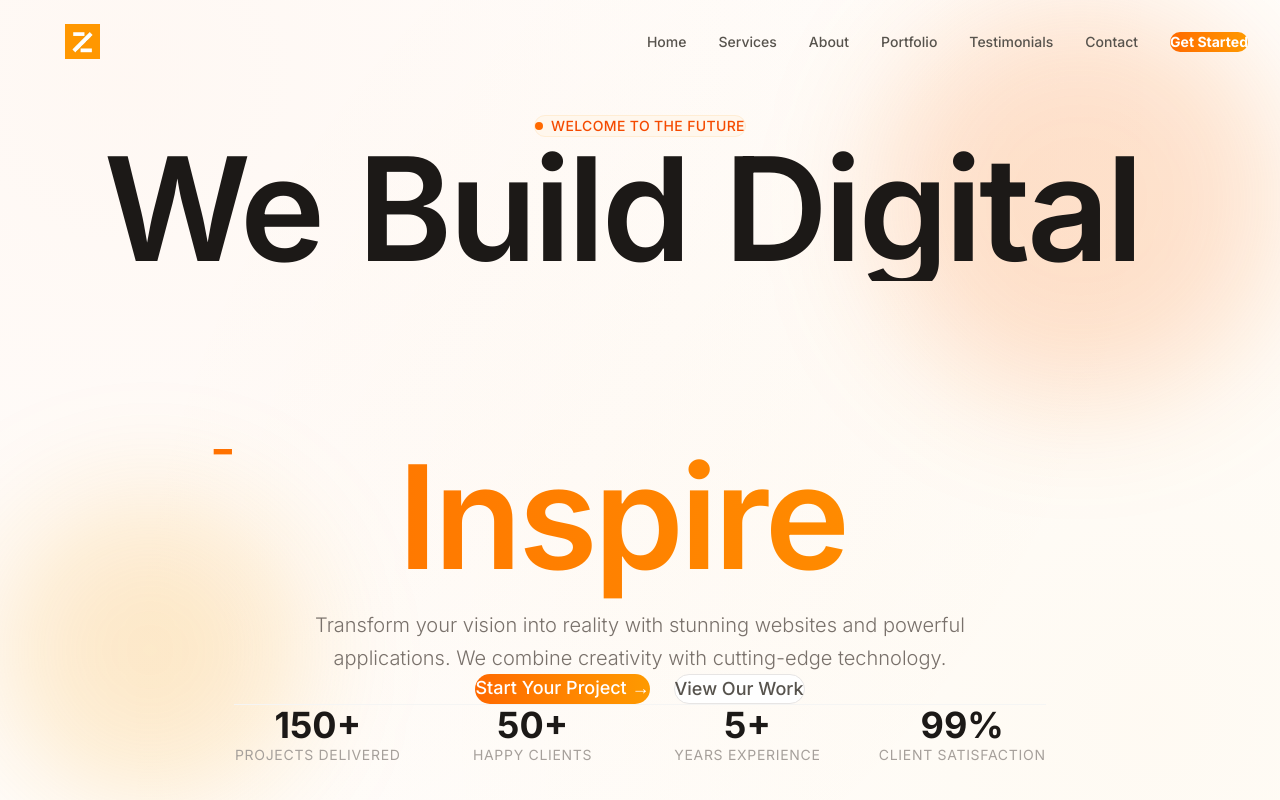
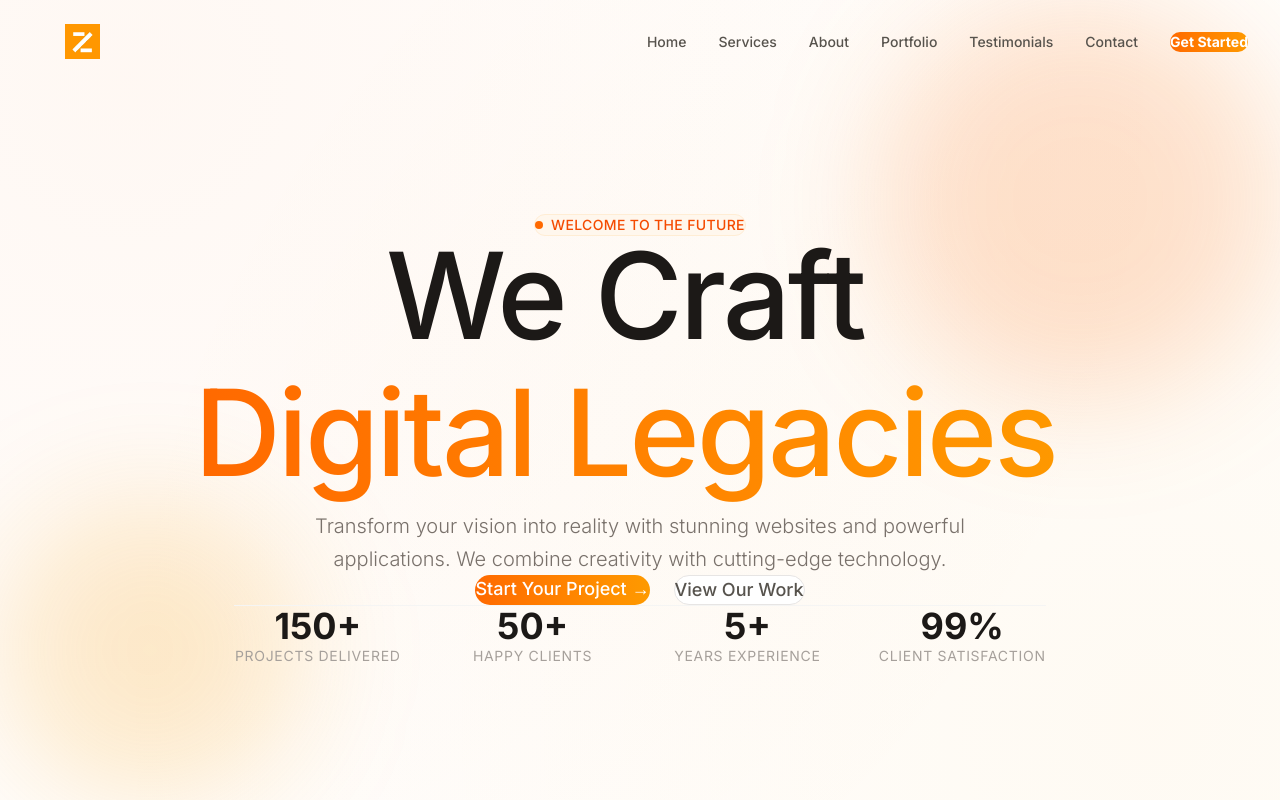
Before and after one commit to Zlaark/zl-new, a Next.js app: page / in a window 1280 px wide. Shown: the top 800 px of the page. Built offline with nearby package versions, Linux system fonts and the light colour scheme.

Commit message:
feat: Add initial Hero and Header components along with a centralized content data structure.

```diff
--- a/src/components/Header.jsx
+++ b/src/components/Header.jsx
@@ -67,7 +67,7 @@ export default function Header() {
                     ))}
                     <motion.a
                         href="#contact"
-                        className="px-10 py-2.5 text-sm font-bold text-white bg-gradient-to-r from-orange-500 to-amber-500 rounded-full hover:shadow-[0_4px_15px_rgba(249,115,22,0.4)] transition-all"
+                        className="px-14 py-2.5 text-sm font-bold text-white bg-gradient-to-r from-orange-500 to-amber-500 rounded-full hover:shadow-[0_4px_15px_rgba(249,115,22,0.4)] transition-all"
                         whileHover={{ scale: 1.05, y: -2 }}
                         whileTap={{ scale: 0.95 }}
                         initial={{ opacity: 0, x: 20 }}
--- a/src/components/Hero.jsx
+++ b/src/components/Hero.jsx
@@ -2,6 +2,7 @@
 import '@/styles/components.css';
 import { motion } from 'framer-motion';
 import TextReveal from './ui/TextReveal';
+import { hero } from '@/data/content';
 
 export default function Hero() {
     return (
@@ -27,19 +28,24 @@ export default function Hero() {
                         <span className="text-sm font-medium text-orange-600 tracking-wide uppercase">Welcome to the Future</span>
                     </motion.div>
 
-                    {/* Headline - Agnos Style Refined (Less Bold) */}
-                    <div className="flex flex-col items-center leading-[0.9]">
+                    {/* Headline - Refined V3 (Medium Weight - "Thinner") */}
+                    <div className="flex flex-col items-center leading-[0.95]">
                         {/* Line 1 */}
-                        <h1 className="text-6xl md:text-8xl lg:text-[7.5rem] xl:text-[9rem] font-semibold text-stone-900 tracking-tight -mb-2 md:-mb-4 lg:-mb-6">
-                            <TextReveal>We Build Digital</TextReveal>
+                        <h1 className="text-5xl md:text-7xl lg:text-[6.5rem] xl:text-[7.5rem] font-medium text-stone-900 tracking-tight -mb-2 md:-mb-3 lg:-mb-4">
+                            <TextReveal>{hero.headline}</TextReveal>
                         </h1>
 
                         {/* Line 2 */}
-                        <h1 className="text-6xl md:text-8xl lg:text-[7.5rem] xl:text-[9rem] font-semibold tracking-tight pb-2">
+                        <h1 className="text-5xl md:text-7xl lg:text-[6.5rem] xl:text-[7.5rem] font-medium tracking-tight pb-4">
                             <span className="bg-gradient-to-r from-orange-500 to-amber-500 bg-clip-text text-transparent">
-                                <TextReveal delay={0.4}>Experiences That Inspire</TextReveal>
+                                <TextReveal delay={0.4}>{hero.headlineAccent}</TextReveal>
                             </span>
                         </h1>
+
+                        {/* Subheadline */}
+                        {hero.subheadline && (
+                            <TextReveal delay={0.8} className="text-xl mt-4 font-light text-stone-400">{hero.subheadline}</TextReveal>
+                        )}
                     </div>
 
                     {/* Description */}
@@ -47,9 +53,9 @@ export default function Hero() {
                         initial={{ opacity: 0, y: 20 }}
                         animate={{ opacity: 1, y: 0 }}
                         transition={{ duration: 0.8, delay: 0.6, ease: [0.22, 1, 0.36, 1] }}
-                        className="mt-12 text-lg md:text-xl text-stone-500 max-w-2xl font-light leading-relaxed"
+                        className="mt-10 text-lg md:text-xl text-stone-500 max-w-2xl font-light leading-relaxed"
                     >
-                        Transform your vision into reality with stunning websites and powerful applications. We combine creativity with cutting-edge technology.
+                        {hero.description}
                     </motion.p>
 
                     {/* CTAs */}
@@ -57,13 +63,13 @@ export default function Hero() {
                         initial={{ opacity: 0, y: 20 }}
                         animate={{ opacity: 1, y: 0 }}
                         transition={{ duration: 0.8, delay: 0.8, ease: [0.22, 1, 0.36, 1] }}
-                        className="mt-12 flex flex-wrap justify-center gap-6"
+                        className="mt-10 flex flex-wrap justify-center gap-6"
                     >
-                        <a href="#contact" className="px-10 py-4 bg-gradient-to-r from-orange-500 to-amber-500 text-white rounded-full font-medium text-lg hover:shadow-lg hover:shadow-orange-500/30 transition-all transform hover:-translate-y-1">
-                            Start Your Project &rarr;
+                        <a href={hero.primaryCTA.href} className="px-10 py-4 bg-gradient-to-r from-orange-500 to-amber-500 text-white rounded-full font-medium text-lg hover:shadow-lg hover:shadow-orange-500/30 transition-all transform hover:-translate-y-1">
+                            {hero.primaryCTA.text} &rarr;
                         </a>
-                        <a href="#portfolio" className="px-10 py-4 bg-white border border-stone-200 text-stone-600 rounded-full font-medium text-lg hover:bg-stone-50 hover:border-stone-300 transition-all transform hover:-translate-y-1">
-                            View Our Work
+                        <a href={hero.secondaryCTA.href} className="px-10 py-4 bg-white border border-stone-200 text-stone-600 rounded-full font-medium text-lg hover:bg-stone-50 hover:border-stone-300 transition-all transform hover:-translate-y-1">
+                            {hero.secondaryCTA.text}
                         </a>
                     </motion.div>
 
@@ -74,12 +80,7 @@ export default function Hero() {
                         transition={{ duration: 1, delay: 1 }}
                         className="mt-20 pt-10 border-t border-stone-100 grid grid-cols-2 md:grid-cols-4 gap-12"
                     >
-                        {[
-                            { value: "150+", label: "Projects Delivered" },
-                            { value: "50+", label: "Happy Clients" },
-                            { value: "5+", label: "Years Experience" },
-                            { value: "99%", label: "Client Satisfaction" }
-                        ].map((stat, index) => (
+                        {hero.stats.map((stat, index) => (
                             <div key={index} className="text-center">
                                 <div className="text-3xl md:text-4xl font-bold text-stone-900 mb-1">{stat.value}</div>
                                 <div className="text-xs md:text-sm text-stone-400 uppercase tracking-wider">{stat.label}</div>
--- a/src/data/content.js
+++ b/src/data/content.js
@@ -19,9 +19,9 @@ export const navigation = [
 ];
 
 export const hero = {
-  headline: 'We Build Digital',
-  headlineAccent: 'Experiences',
-  subheadline: 'That Inspire',
+    headline: 'We Craft',
+    headlineAccent: 'Digital Legacies',
+    subheadline: '',
     description: 'Transform your vision into reality with stunning websites and powerful applications. We combine creativity with cutting-edge technology.',
     primaryCTA: { text: 'Start Your Project', href: '#contact' },
     secondaryCTA: { text: 'View Our Work', href: '#portfolio' },
```
Lines whose indentation alone changed are shown as unchanged.
